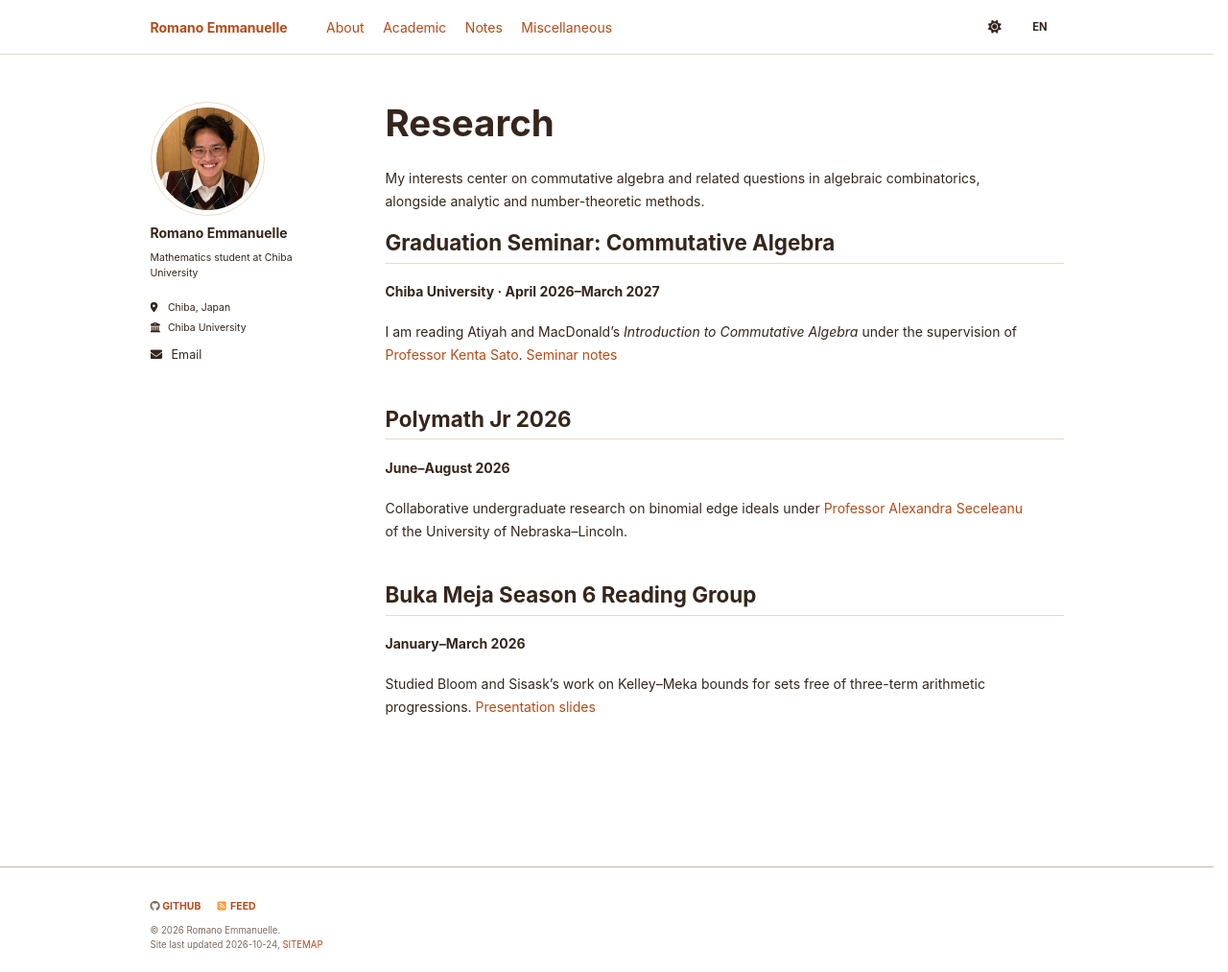
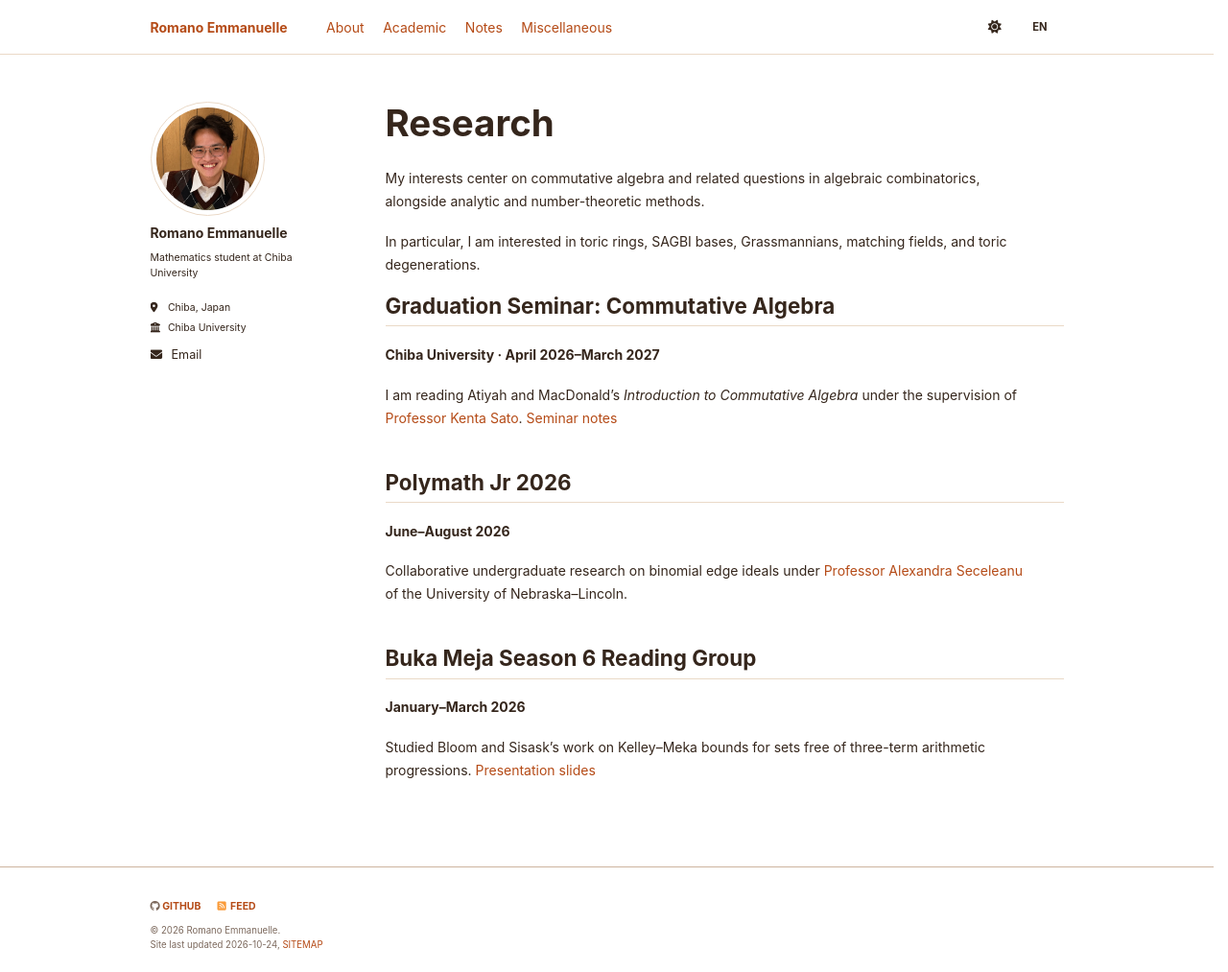
Before and after one commit to RomanoEmmanuelle/RomanoEmmanuelle.github.io, a Jekyll site: the page built from _pages/research.md, in a window 1280 px wide and 1013 px high. Shown: the whole window at 96% size. Built offline with Jekyll 4.4.1, drawn with Linux system fonts in a browser that asks for light colours; a style sheet for code colours, icons or effects is not loaded.

Commit message:
Add Grassmannians and matching fields to research interests

```diff
--- a/_data/translations.yml
+++ b/_data/translations.yml
@@ -16,6 +16,7 @@
 "commutative algebra": "可換代数"
 "Current Research interests": "現在の研究分野"
 "Combinatorial Commutative Algebra : Toric Rings and SAGBI Bases": "組合せ論的可換代数：トーリック環とSAGBI基底"
+"Grassmannians, Matching Fields, and Toric Degenerations": "グラスマン多様体、マッチングフィールド、トーリック退化"
 "Combinatorial Commutative Algebra": "組合せ的可換代数"
 "Toric Rings and SAGBI Bases": "トリック環とSAGBI基底"
 "Binomial edge ideals": "二項式辺イデアル"
--- a/_pages/research.md
+++ b/_pages/research.md
@@ -6,6 +6,8 @@ author_profile: true
 ---
 
 My interests center on commutative algebra and related questions in algebraic combinatorics, alongside analytic and number-theoretic methods.
+
+In particular, I am interested in toric rings, SAGBI bases, Grassmannians, matching fields, and toric degenerations.
 
 ## Graduation Seminar: Commutative Algebra
 
```
Also changed, not shown: _pages/about.md (+1 -0 lines).
